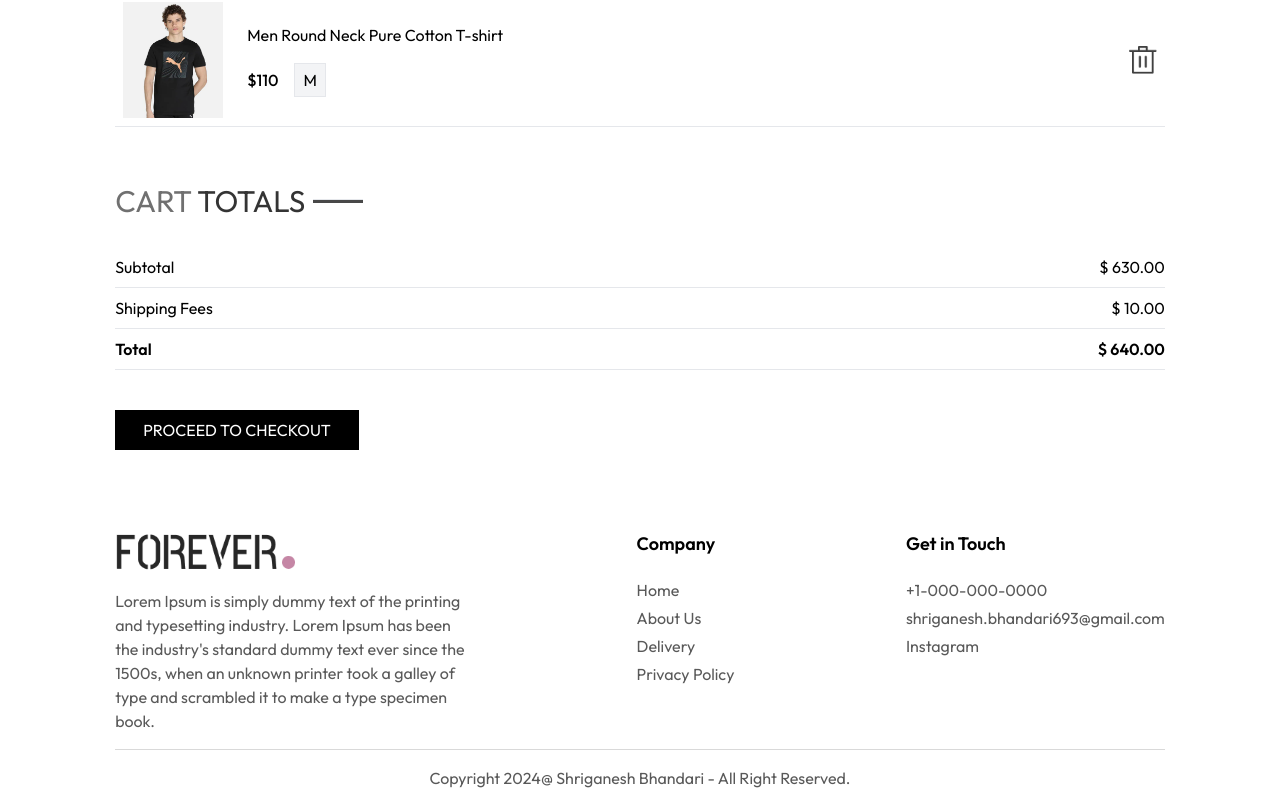
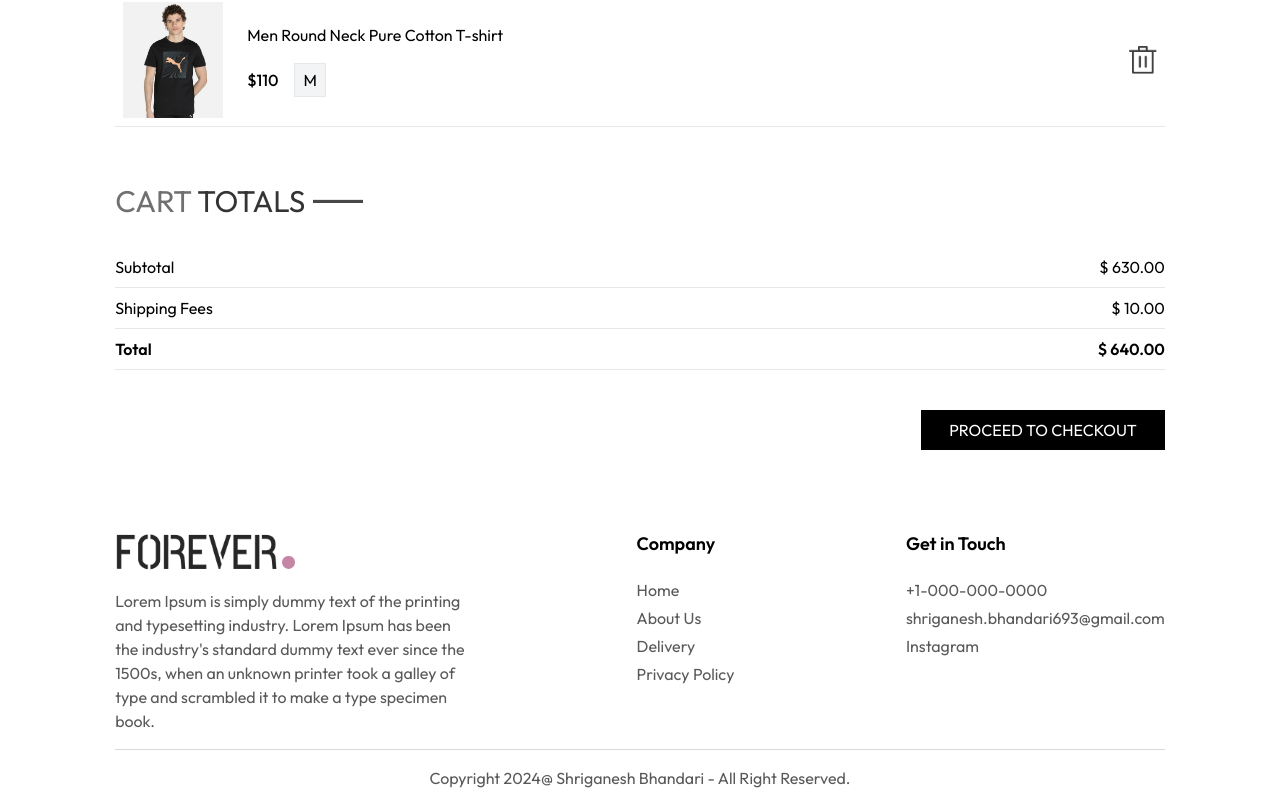
Before and after one commit to ShriganeshBhandari09/Ecommerce-App, a React (Vite) app: page /cart in a window 1280 px wide. Shown: the part 555-1361 px from the top of the page. Built offline with nearby package versions, Linux system fonts and the light colour scheme.

Commit message:
Minor Chnages in cart

```diff
--- a/src/Pages/Cart.jsx
+++ b/src/Pages/Cart.jsx
@@ -67,9 +67,11 @@ const Cart = () => {
             <p className="font-semibold">$ {totalAmount + shippingFees}.00</p>
           </div>
         </div>
-        <button className="uppercase px-7 py-2 bg-black text-white mt-10 w-fit">
-          Proceed to checkout
-        </button>
+        <div className="float-right">
+          <button className="uppercase px-7 py-2 bg-black text-white mt-10 w-fit">
+            Proceed to checkout
+          </button>
+        </div>
       </div>
       <Footer />
     </div>
```
